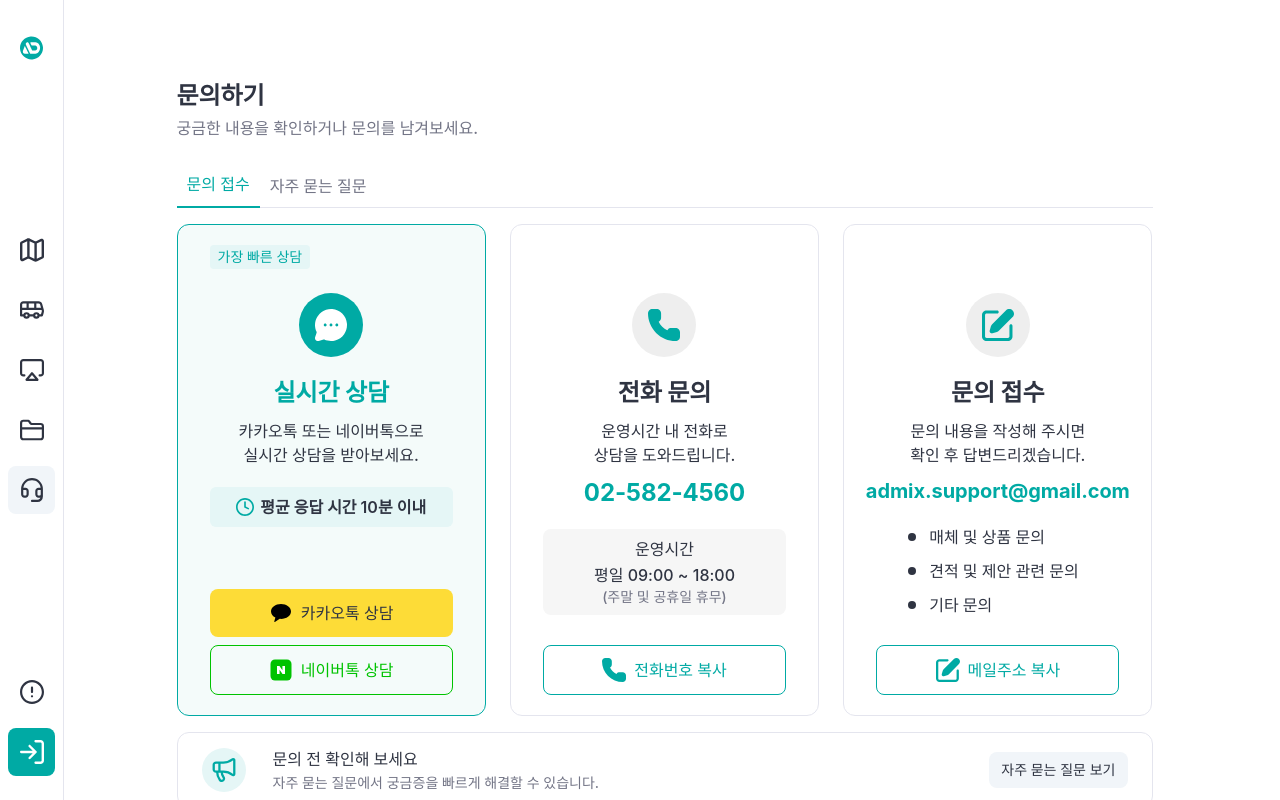
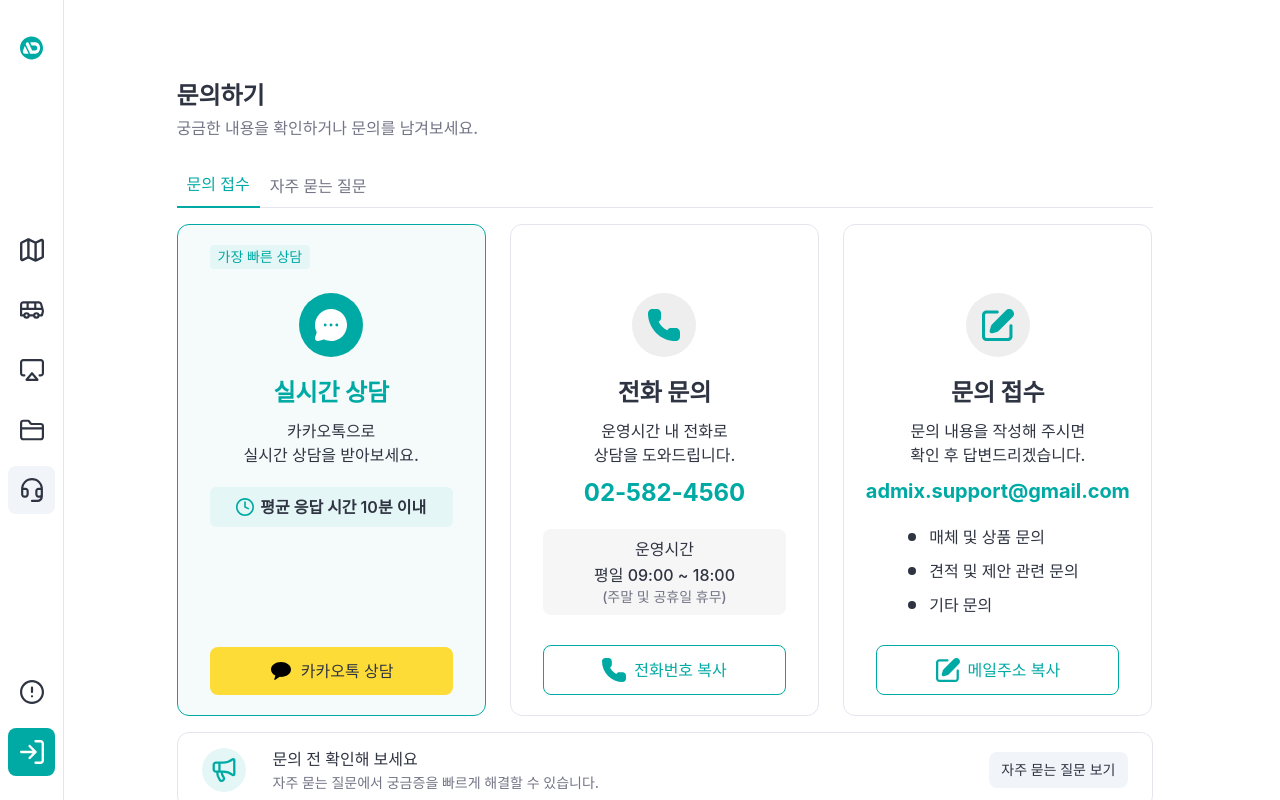
Before and after one commit to azzaraq-creator/admix, a Next.js app in the folder frontend/: page /contact in a window 1280 px wide. Built offline with nearby package versions, Linux system fonts and the light colour scheme; no server answers; a web font is replaced by a local one.

Commit message:
delete: 네이버톡 연결 전 숨김

```diff
--- a/frontend/app/(client)/(main)/contact/_components/ContactView.tsx
+++ b/frontend/app/(client)/(main)/contact/_components/ContactView.tsx
@@ -168,13 +168,13 @@ export function ContactView({ member = false }: { member?: boolean }) {
                     <Icon name="kakao" className="size-[24px]" />
                     카카오톡 상담
                   </button>
-                  <button
+                  {/* <button
                     type="button"
                     className="flex w-full items-center justify-center gap-[8px] rounded-[8px] border border-[#00c300] px-[16px] py-[12px] text-base font-medium text-[#00c300]"
                   >
                     <Icon name="naver" className="size-[24px]" />
                     네이버톡 상담
-                  </button>
+                  </button> */}
                 </div>
               }
             >
@@ -188,7 +188,9 @@ export function ContactView({ member = false }: { member?: boolean }) {
                     실시간 상담
                   </p>
                   <p className="text-base font-medium leading-[24px] text-black">
-                    카카오톡 또는 네이버톡으로
+                    카카오톡
+                    {/* 또는 네이버톡 */}
+                    으로
                     <br />
                     실시간 상담을 받아보세요.
                   </p>
```
